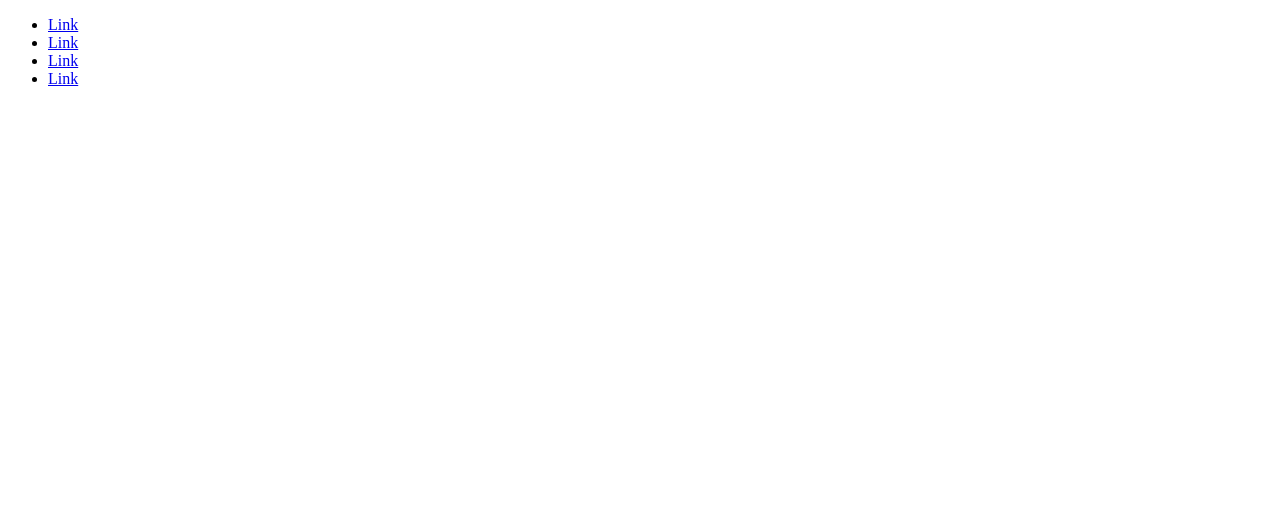
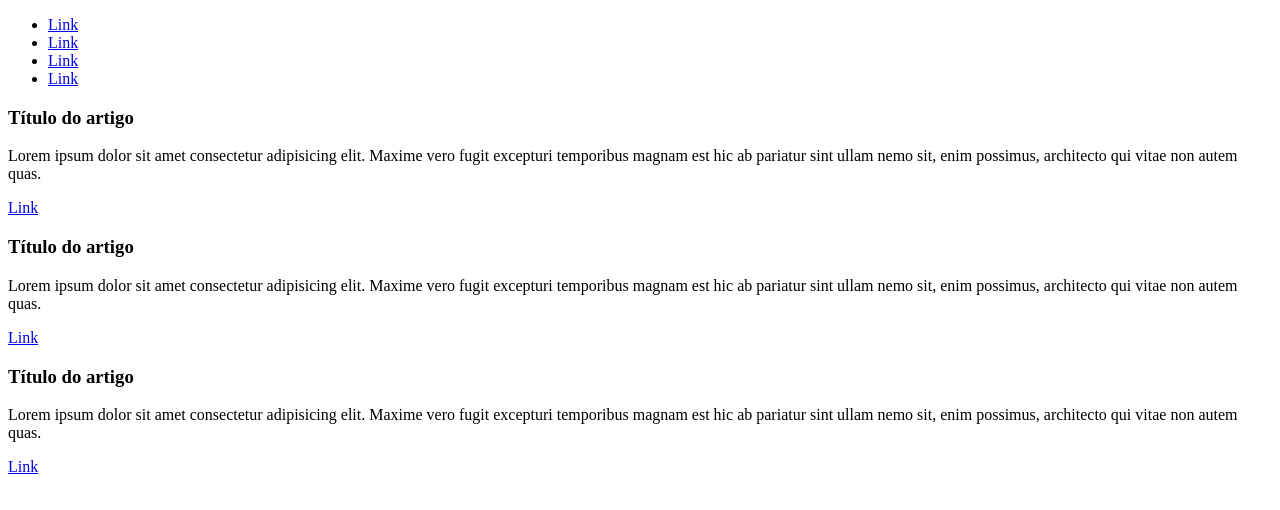
Before and after one commit to lucianorp/webfront, a plain HTML site: page index.html in a window 1280 px wide. Drawn offline with Linux system fonts and the light colour scheme.

Commit message:
criacao do main

```diff
--- a/index.html
+++ b/index.html
@@ -20,5 +20,25 @@
         </nav>
     </header>
 
+    <main>
+        <section>
+            <article>
+                <h1>Título do artigo</h1>
+                <p>Lorem ipsum dolor sit amet consectetur adipisicing elit. Maxime vero fugit excepturi temporibus magnam est hic ab pariatur sint ullam nemo sit, enim possimus, architecto qui vitae non autem quas.</p>
+                <a href="#">Link</a>
+            </article>
+            <article>
+                <h1>Título do artigo</h1>
+                <p>Lorem ipsum dolor sit amet consectetur adipisicing elit. Maxime vero fugit excepturi temporibus magnam est hic ab pariatur sint ullam nemo sit, enim possimus, architecto qui vitae non autem quas.</p>
+                <a href="#">Link</a>
+            </article>
+            <article>
+                <h1>Título do artigo</h1>
+                <p>Lorem ipsum dolor sit amet consectetur adipisicing elit. Maxime vero fugit excepturi temporibus magnam est hic ab pariatur sint ullam nemo sit, enim possimus, architecto qui vitae non autem quas.</p>
+                <a href="#">Link</a>
+            </article>
+        </section>
+    </main>
+
 </body>
 </html>
```
